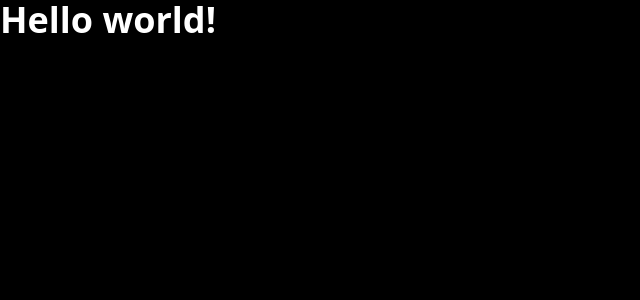
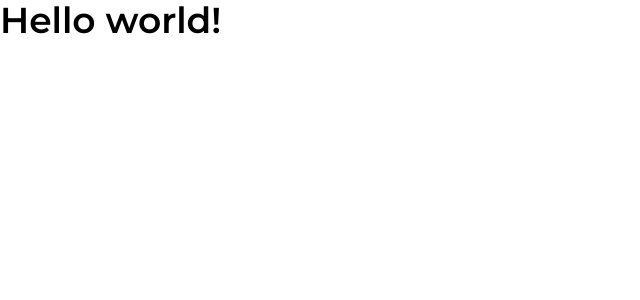
Before and after one commit to luizcorreajr/web-nlw, a Next.js app: page / in a window 1280 px wide. Shown: the top 300 px of the page, without its empty margins (0-640 px from the left). Built offline with nearby package versions, Linux system fonts and the light colour scheme.

Commit message:
config tailwind and next fonts

```diff
--- a/src/app/globals.css
+++ b/src/app/globals.css
@@ -1,5 +1,22 @@
 @import "tailwindcss";
 
 @theme {
+  --color-*: initial;
+
   --color-blue: #6F9DE2
+  --color-purple: #9871F3;
+  --color-purple: #F05D6C;
+
+  --color-gray-100: #DAE4F2;
+  --color-gray-200: #C8D0DA;
+  --color-gray-300: #95A1B1;
+  --color-gray-400: #6F7D90;
+  --color-gray-500: #2A313C;
+  --color-gray-600: #21252C;
+  --color-gray-700: #191D24;
+  --color-gray-800: #13161B;
+  --color-gray-900: #0F1216;
+
+  --font-heading: var(--font-oxanium);
+  --font-sans: var(--font-montserrat);
 }
--- a/src/app/layout.tsx
+++ b/src/app/layout.tsx
@@ -1,10 +1,21 @@
 import './globals.css';
 import type { Metadata } from "next";
+import { Montserrat, Oxanium } from 'next/font/google';
 
 export const metadata: Metadata = {
-  title: "Create Next App",
-  description: "Generated by create next app",
+  title: "devStage",
 };
+
+const oxanium = Oxanium({
+  weight: ['500', '600'],
+  subsets: ['latin'],
+  variable: '--font-oxanium',
+})
+const montserrat = Montserrat({
+  weight: ['400', '600'],
+  subsets: ['latin'],
+  variable: '--font-montserrat',
+})
 
 export default function RootLayout({
   children,
@@ -12,7 +23,7 @@
   children: React.ReactNode;
 }>) {
   return (
-    <html lang="en">
+    <html lang="en" className={`${oxanium.variable} ${montserrat.variable}`}>
       <body className="bg-black text-white text-4xl font-bold">{children}</body>
     </html>
   );
```
